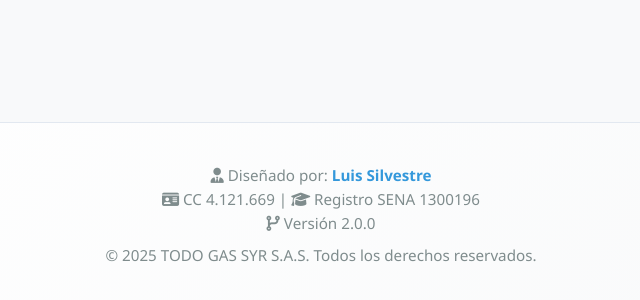
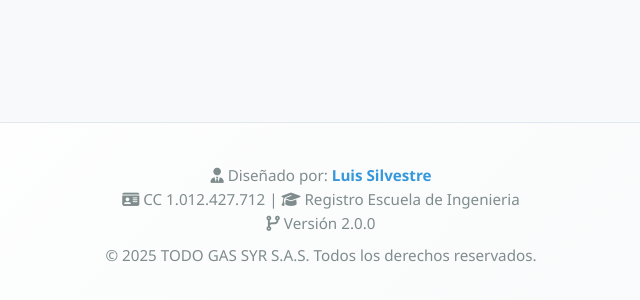
Before and after one commit to LuisSilvestre95/Presion_Baja, a plain HTML site: page index.html in a window 1280 px wide. Shown: the part 2215-2515 px from the top of the page, without its empty margins (319-959 px from the left). Drawn offline with nearby package versions, Linux system fonts and the light colour scheme.

Commit message:
Actualiza información del pie de página con nuevos datos de contacto y versión

```diff
--- a/index.html
+++ b/index.html
@@ -1099,8 +1099,8 @@
             <div><i class="fas fa-user-tie"></i> Diseñado por: <a href="luissilvestre70@gmail.com">Luis Silvestre
 
             </a></div>
-            <div><i class="fas fa-id-card"></i> CC 4.121.669 | <i class="fas fa-graduation-cap"></i> Registro SENA
-                1300196</div>
+            <div><i class="fas fa-id-card"></i> CC 1.012.427.712 | <i class="fas fa-graduation-cap"></i> Registro Escuela de Ingenieria
+            </div>
             <div><i class="fas fa-code-branch"></i> Versión 2.0.0</div>
             <div class="mt-2">© 2025 TODO GAS SYR S.A.S. Todos los derechos reservados.</div>
         </div>
```
